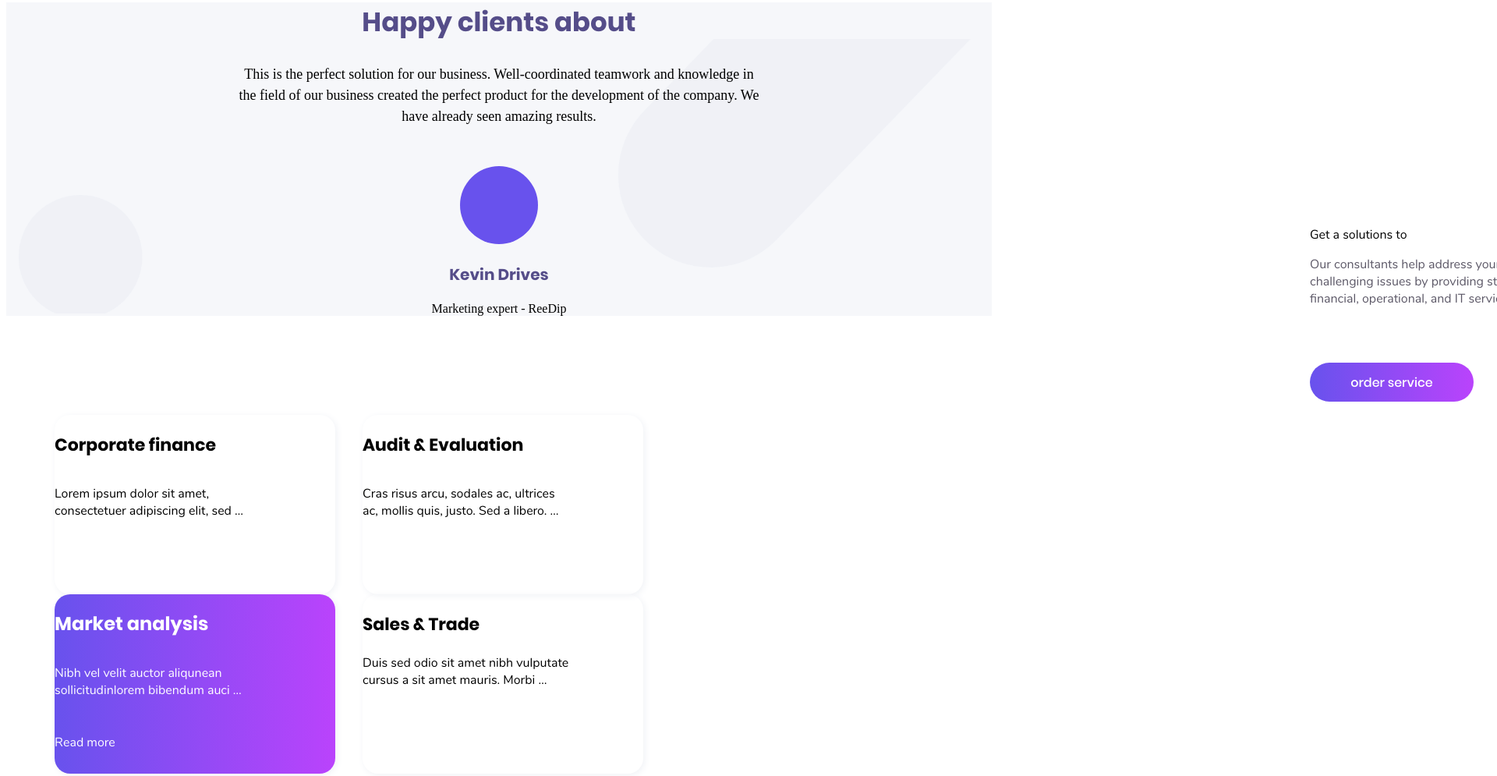
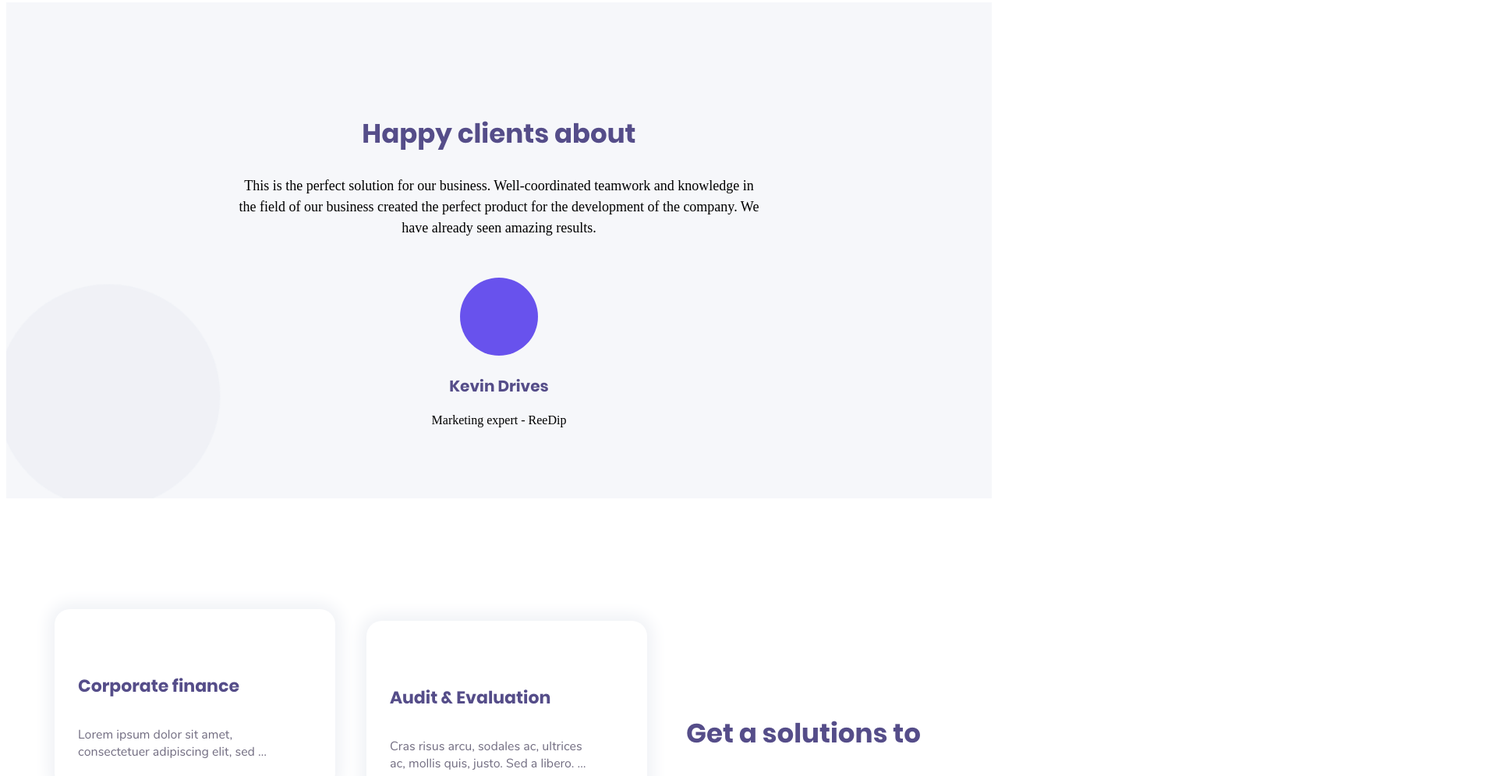
Before and after one commit to fouad-git/integration-3-responsive, a plain HTML site: page index.html in a window 1280 px wide. Shown: the part 1797-2792 px from the top of the page at 78% size, 1920 px wide, since content can reach past the window. Drawn offline with Linux system fonts and the light colour scheme.

Commit message:
update-ajout style

```diff
--- a/style.css
+++ b/style.css
@@ -61,11 +61,11 @@
 /*couleurs*/
 .coul-text
 {
-    color: #5B5766;
+    color: #716C80;
 }
 .coul-art
 {
-    color: #716C80;
+    color: #5B5766;
 }
 .deg-button
 {
@@ -116,7 +116,7 @@ body{
     margin: 0;
     font-family:'Nunito-Regular',sans-serif ;
     color: #5B5766;
-    background:url(medias/pillule.png);
+    background:url(medias/gillule.png);
     background-repeat: no-repeat ;
     background-position: 130% -257px;
     background-size: 65%;
@@ -286,9 +286,10 @@ a{
     box-sizing: border-box;
     text-align: center;
     background: no-repeat url(medias/forme-transp.png);
-    background-size: 100%;
-   background-position: 94% 95%;
+    background-size: cover;
+   background-position: 4% 7%;
    background-color:rgba(225, 228, 237, .3);
+   padding: 115px 0 75px 0;
 }
 .container-mil h2{
     font-family: 'Poppins-Bold',sans-serif;
@@ -309,19 +310,13 @@ a{
     margin-bottom: 70px;
 }
 /*section avec les 4 rectangles et la partie droite*/
-#art-box
-{
-    width: 360px;
-    height: 245px;
-    border-radius:20px ;
-    box-shadow:2px 2px 35px #6852ED;
-  padding:45px 0 48px 30px;
-}
 
 .titre-box
 {
     font-family:'Poppins-Bold',sans-serif;
-    font-size: 1.375rem;
+    font-size: 22px;
+    color:  #554D89;
+    font-weight: 900;
 
 }
 .mrg-bt-ent
@@ -335,26 +330,52 @@ a{
 }
 
 .box-c3
-{
-     width: 360px;
-     height: 230px;
-     border-radius:20px ;
-     box-shadow: 2px 2px 10px #F0F2F6;
+{   width: 100%;
+    max-width: 360px;
+    height: 230px;
+    box-sizing: border-box;
+    border-radius:20px ;
+    padding: 60px 0 40px 30px;
+    box-shadow: 0 0 20px 8px #F0F2F6;
+    color: #716C80;
 
 }
+
+#width-c3 div:nth-child(2){
+    margin-top: 30px;
+}
+
+#width-c3 article:nth-child(3){
+    margin: 20px 0 15px 0;
+}
+#width-c3 :last-child
+{
+   margin-top: 30px;
+}
+
 #width-c3
 {
     width: 100%;
-    max-width: 755px;
+    max-width: 760px;
+}
+.padbox-violet
+{
+    padding: 15px 0 20px 30px;
+    box-shadow: 0 0 10px 6px #C7BFF9;
 }
 
 #boxttseul
 {
     width: 330px;
     height: 295px;
-    position: relative;
-    left: 800px;
-    bottom:340px;
+    margin: 0;
+
+}
+#boxttseul :first-child{
+    font-family: 'Poppins-Bold',sans-serif;
+    font-size: 34px;
+    color: #554D89;
+    font-weight: bold;
 }
 .mrg-tpc3
 {
```
